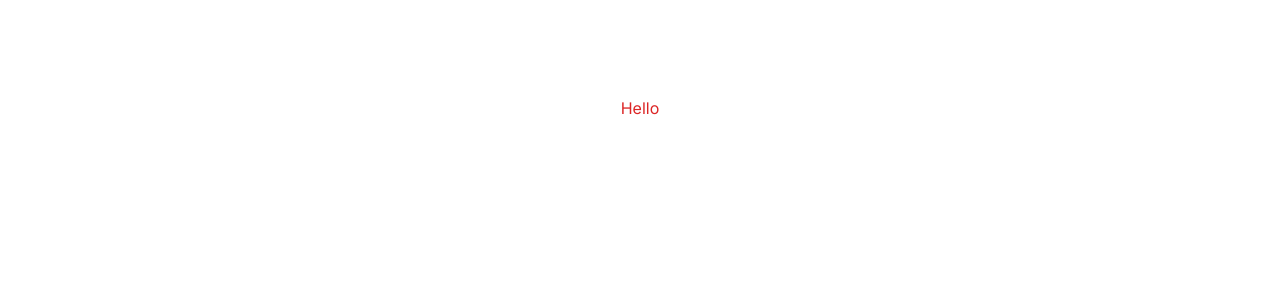
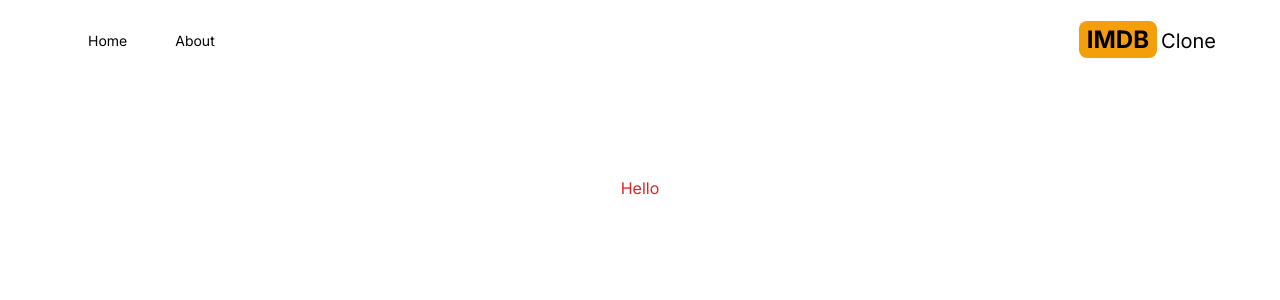
Before and after one commit to waelkamira/IMDBClone, a Next.js app: page / in a window 1280 px wide. Shown: the top 300 px of the page. Built offline with nearby package versions, Linux system fonts and the light colour scheme.

Commit message:
create the header section

```diff
--- a/src/app/layout.js
+++ b/src/app/layout.js
@@ -1,6 +1,6 @@
 import { Inter } from "next/font/google";
 import "./globals.css";
-
+import Header from "@/components/header";
 const inter = Inter({ subsets: ["latin"] });
 
 export const metadata = {
@@ -11,7 +11,10 @@
 export default function RootLayout({ children }) {
   return (
     <html lang="en">
-      <body className={inter.className}>{children}</body>
+      <body className={inter.className}>
+        <Header />
+        {children}
+      </body>
     </html>
   );
 }
--- /dev/null
+++ b/src/components/MenuItem.jsx
@@ -0,0 +1,14 @@
+"use client";
+import Link from "next/link";
+
+function MenuItem({ title, address, Icon }) {
+  return (
+    <div>
+      <Link href={address} className="mx-4 lg:mx-6 hover:text-amber-600">
+        <Icon className="text-2xl sm:hidden mx-4" />
+        <p className="hidden sm:inline my-2 text-sm">{title}</p>
+      </Link>
+    </div>
+  );
+}
+export default MenuItem;
--- /dev/null
+++ b/src/components/header.jsx
@@ -0,0 +1,27 @@
+"use client";
+import MenuItem from "./MenuItem";
+import { IoIosHome } from "react-icons/io";
+import { BsInfoCircleFill } from "react-icons/bs";
+import Link from "next/link";
+
+function Header() {
+  return (
+    <div className="flex justify-between mx-2 max-w-6xl sm:mx-auto items-center py-6">
+      <div className="flex">
+        <MenuItem title="Home" address="/" Icon={IoIosHome} />
+        <MenuItem title="About" address="/about" Icon={BsInfoCircleFill} />
+      </div>
+      <div>
+        <Link href="/">
+          <h2 className="text-2xl">
+            <span className="font-bold bg-amber-500 py-1 px-2 rounded-lg mr-1">
+              IMDB
+            </span>
+            <span className="text-xl hidden sm:inline">Clone</span>
+          </h2>
+        </Link>
+      </div>
+    </div>
+  );
+}
+export default Header;
```
